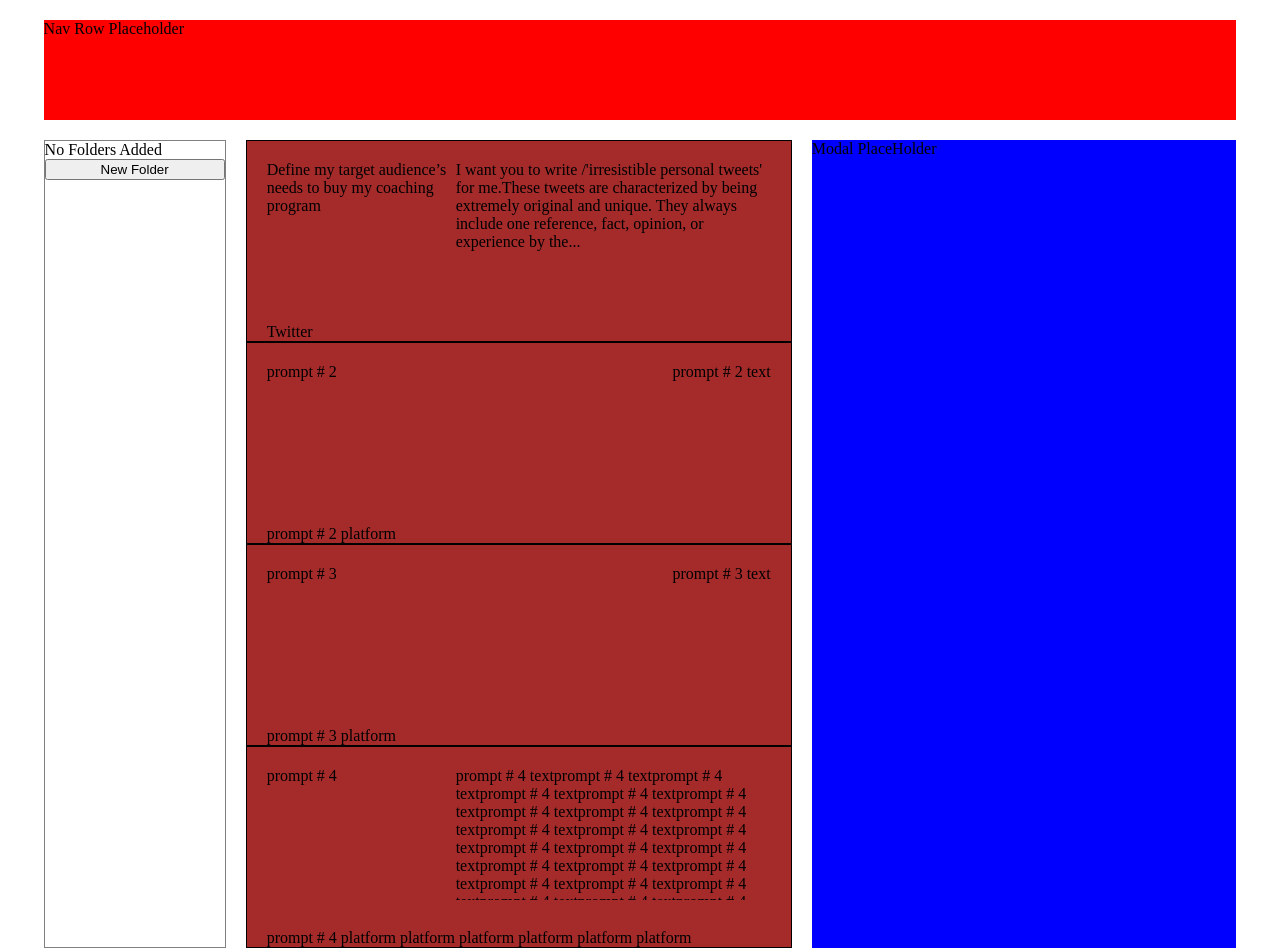
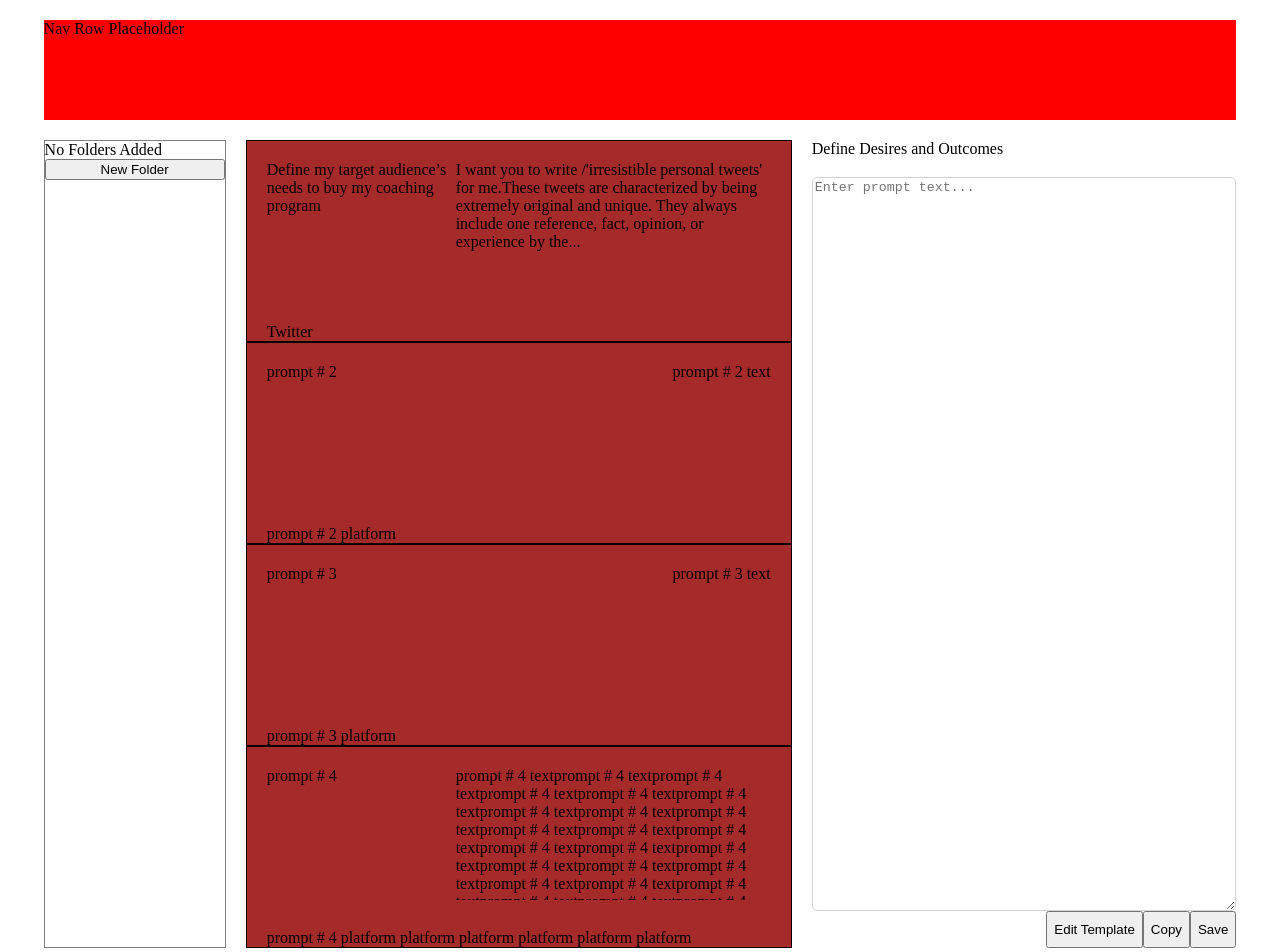
Before and after one commit to mohtasim317/prompt-library, a React (Vite) app: page / in a window 1280 px wide. Shown: the top 952 px of the page. Built offline with nearby package versions, Linux system fonts and the light colour scheme.

Commit message:
Added SCCS, Prompt Context and PromptForm component

```diff
--- a/package.json
+++ b/package.json
@@ -26,6 +26,7 @@
     "eslint": "^8.56.0",
     "eslint-plugin-react-hooks": "^4.6.0",
     "eslint-plugin-react-refresh": "^0.4.5",
+    "sass": "^1.71.1",
     "typescript": "^5.2.2",
     "vite": "^5.1.4"
   }
--- a/src/App.tsx
+++ b/src/App.tsx
@@ -1,14 +1,20 @@
 import "./App.css";
 import PromptList from "./components/PromptList/PromptList";
 import FolderBar from "./components/FolderBar/FolderBar";
+import PromptForm from "./components/PromptForm/PromptForm";
+import { PromptContextProvider } from "./PromptContext";
 
 function App() {
   return (
     <div className="App">
       <div className="NavRow">Nav Row Placeholder</div>
       <FolderBar />
-      <PromptList />
-      <div className="Modal">Modal PlaceHolder</div>
+      <PromptContextProvider>
+        <>
+          <PromptList />
+          <PromptForm />
+        </>
+      </PromptContextProvider>
     </div>
   );
 }
--- /dev/null
+++ b/src/PromptContext.tsx
@@ -0,0 +1,46 @@
+import { createContext, useState, Dispatch, SetStateAction } from "react";
+
+export interface PromptContextInterface {
+  setSelectedId: Dispatch<SetStateAction<number | null>>;
+  selectedId: number | null;
+}
+export const PromptContext = createContext<PromptContextInterface | undefined>(
+  undefined
+);
+
+export function PromptContextProvider({
+  children,
+}: {
+  children: JSX.Element;
+}): JSX.Element {
+  const [selectedId, setSelectedId] = useState<number | null>(0);
+
+  return (
+    <PromptContext.Provider value={{ selectedId, setSelectedId }}>
+      {children}
+    </PromptContext.Provider>
+  );
+}
+
+// import React, { createContext, useState } from "react";
+
+// interface PromptContextValue {
+//   selectedId: number | null;
+//   setSelectedId: React.Dispatch<React.SetStateAction<number | null>>;
+// }
+
+// export const PromptContext = createContext<PromptContextValue | null>(null);
+
+// export function PromptContextProvider({
+//   children,
+// }: {
+//   children: React.ReactNode;
+// }): JSX.Element {
+//   const [selectedId, setSelectedId] = useState<number | null>(null);
+
+//   return (
+//     <PromptContext.Provider value={{ selectedId, setSelectedId }}>
+//       {children}
+//     </PromptContext.Provider>
+//   );
+// }
--- /dev/null
+++ b/src/components/PromptForm/PromptForm.scss
@@ -0,0 +1,20 @@
+.prompt-form {
+  display: flex;
+  flex-direction: column;
+  grid-area: 2 / 3 / 6 / 3;
+
+  .promt-title {
+    flex-basis: 5%;
+  }
+
+  .promt-content {
+    flex: 1 0 90%;
+    border: 1px solid lightgray;
+    border-radius: 5px;
+  }
+  .prompt-footer {
+    flex-basis: 5%;
+    display: flex;
+    justify-content: flex-end;
+  }
+}
--- /dev/null
+++ b/src/components/PromptForm/PromptForm.tsx
@@ -0,0 +1,23 @@
+import "./PromptForm.scss";
+import { useContext } from "react";
+import { PromptContext, PromptContextInterface } from "../../PromptContext";
+
+function PropmtForm() {
+  const { selectedId } = useContext(PromptContext) as PromptContextInterface;
+  return (
+    <div className="prompt-form">
+      <div className="promt-title">Define Desires and Outcomes</div>
+      <textarea
+        className="promt-content"
+        placeholder="Enter prompt text..."
+      ></textarea>
+      <div className="prompt-footer">
+        <button>Edit Template</button>
+        <button>Copy</button>
+        <button>Save</button>
+      </div>
+    </div>
+  );
+}
+
+export default PropmtForm;
--- a/src/components/PromptTile/PromptTile.tsx
+++ b/src/components/PromptTile/PromptTile.tsx
@@ -1,9 +1,16 @@
 import "./PromptTile.css";
 import { MockDataType } from "../../types";
+import { PromptContext, PromptContextInterface } from "../../PromptContext";
+import { useContext } from "react";
 
-function PromptTile({ title, text, folder }: MockDataType) {
+function PromptTile({ id, title, text, folder }: MockDataType) {
+  const { setSelectedId } = useContext(PromptContext) as PromptContextInterface;
+  const selectTile = (e: React.MouseEvent<HTMLDivElement>) => {
+    const tileId = parseInt(e?.currentTarget.id);
+    setSelectedId(tileId);
+  };
   return (
-    <div className="PromptTile">
+    <div className="PromptTile" onClick={selectTile} id={`${id}`}>
       <div className="TopRow">
         <div className="PromptTitle">{title}</div>
         <div className="PromptText">{text}</div>
```
